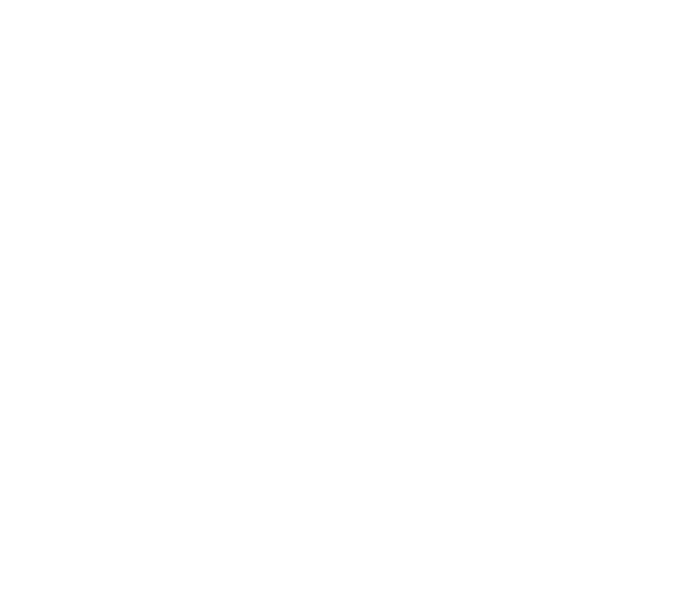
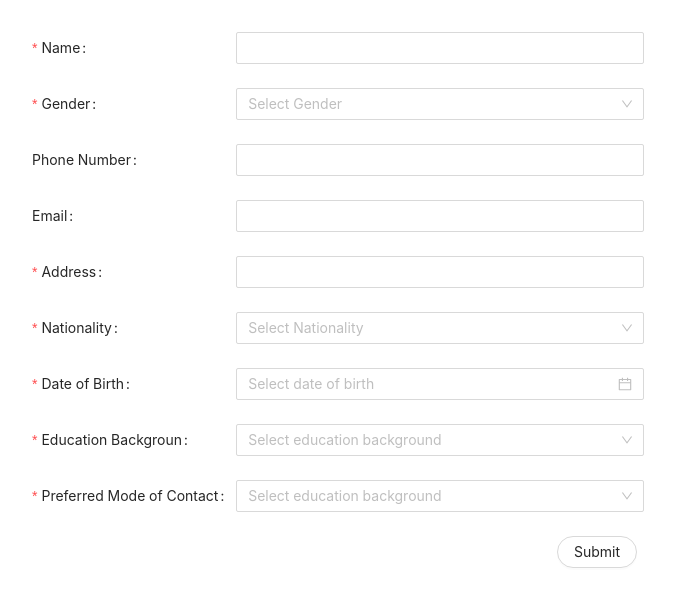
Before and after one commit to ajayprazz/nest-users-crud-client, a React (Create React App) app: page /users/add in a window 1280 px wide. Shown: the top 606 px of the page, without its empty margins (258-933 px from the left). Built offline with nearby package versions, Linux system fonts and the light colour scheme.

Commit message:
add users table

```diff
--- a/src/App.js
+++ b/src/App.js
@@ -1,12 +1,13 @@
 import { BrowserRouter, Switch, Route } from "react-router-dom";
-import { AddUser } from "./pages/";
+import { AddUser, UsersList } from "./pages/";
 import "./App.css";
 
 const App = () => {
   return (
     <BrowserRouter>
       <Switch>
-        <Route path="/" exact component={AddUser} />
+        <Route path="/users" exact component={UsersList} />
+        <Route path="/users/add" exact component={AddUser} />
       </Switch>
     </BrowserRouter>
   );
--- a/src/components/AddUserForm/AddUserForm.css
+++ b/src/components/AddUserForm/AddUserForm.css
@@ -1,8 +1,14 @@
 .add-user-form-container{
-    max-width: 700px;
-    margin: 3rem auto;
+    width: 700px;
+    margin: 2rem auto;
 }
 
 .add-user-form-container .ant-picker{
     width: 100%;
 }
+
+@media (max-width:800px){
+    .add-user-form-container{
+        width: 80%;
+    }
+}
--- a/src/components/index.js
+++ b/src/components/index.js
@@ -1 +1,2 @@
 export { AddUserForm } from "./AddUserForm";
+export { UsersTable } from "./UsersTable";
--- a/src/contexts/DataContext.js
+++ b/src/contexts/DataContext.js
@@ -1,5 +1,5 @@
 import React, { createContext, useContext, useState } from "react";
-import users from "../apis/users";
+import usersApi from "../apis/users";
 import { message } from "antd";
 
 const DataContext = createContext();
@@ -10,23 +10,41 @@ export const useData = () => {
 
 const DataProvider = ({ children }) => {
   const [formSubmitting, setFormSubmitting] = useState(false);
+  const [dataLoading, setDataLoading] = useState(false);
+  const [users, setUsers] = useState([]);
 
   const addUser = async userData => {
     try {
       setFormSubmitting(true);
-      const response = await users.post("/users", userData);
+      const response = await usersApi.post("/users", userData);
       message.success(response.data.message);
     } catch (err) {
       console.log(err);
-      message.error("Failed adding user");
+      message.error("Error adding user");
     } finally {
       setFormSubmitting(false);
+    }
+  };
+
+  const getAllUsers = async () => {
+    try {
+      setDataLoading(true);
+      const response = await usersApi.get("/users");
+      setUsers(response.data.users);
+    } catch (err) {
+      console.log(err);
+      message.error("Error getting users");
+    } finally {
+      setDataLoading(false);
     }
   };
 
   const value = {
     addUser,
     formSubmitting,
+    getAllUsers,
+    dataLoading,
+    users,
   };
 
   return <DataContext.Provider value={value}>{children}</DataContext.Provider>;
--- a/src/pages/AddUser/AddUser.jsx
+++ b/src/pages/AddUser/AddUser.jsx
@@ -3,7 +3,7 @@ import { AddUserForm } from "../../components/";
 
 const AddUser = () => {
   return (
-    <div className="add-user-catainer">
+    <div className="add-user-container">
       <AddUserForm />
     </div>
   );
--- a/src/pages/index.js
+++ b/src/pages/index.js
@@ -1 +1,2 @@
 export { AddUser } from "./AddUser";
+export { UsersList } from "./UsersList";
```
